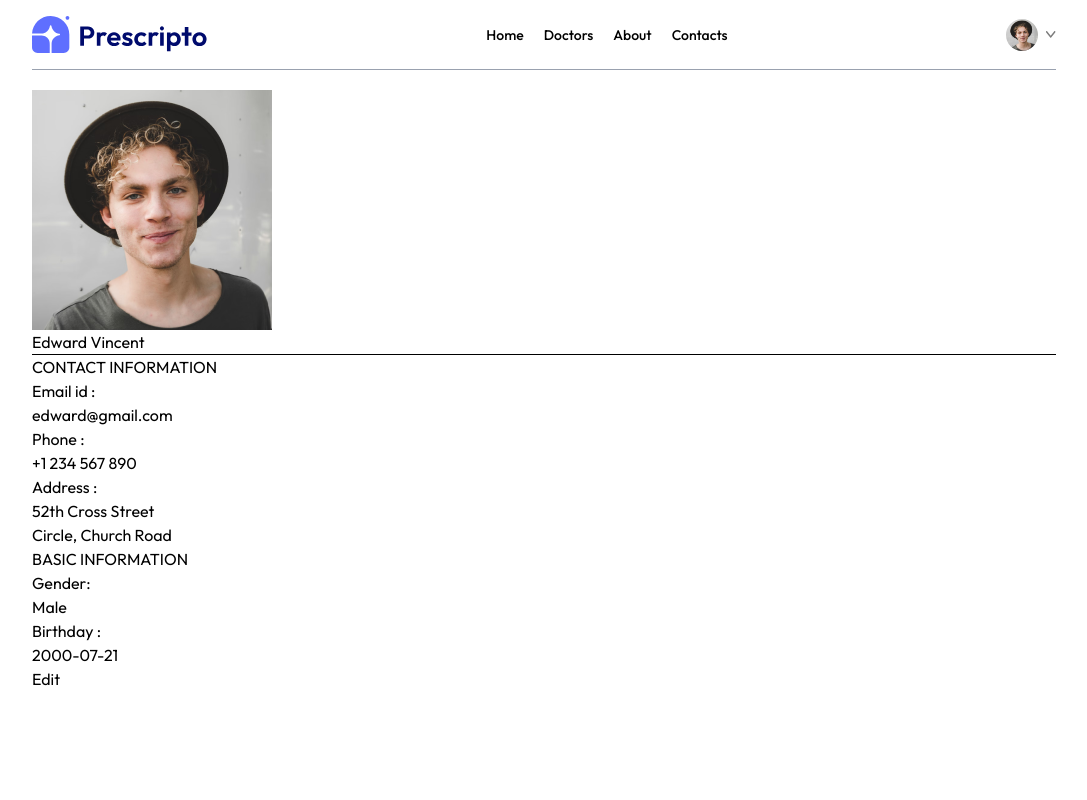
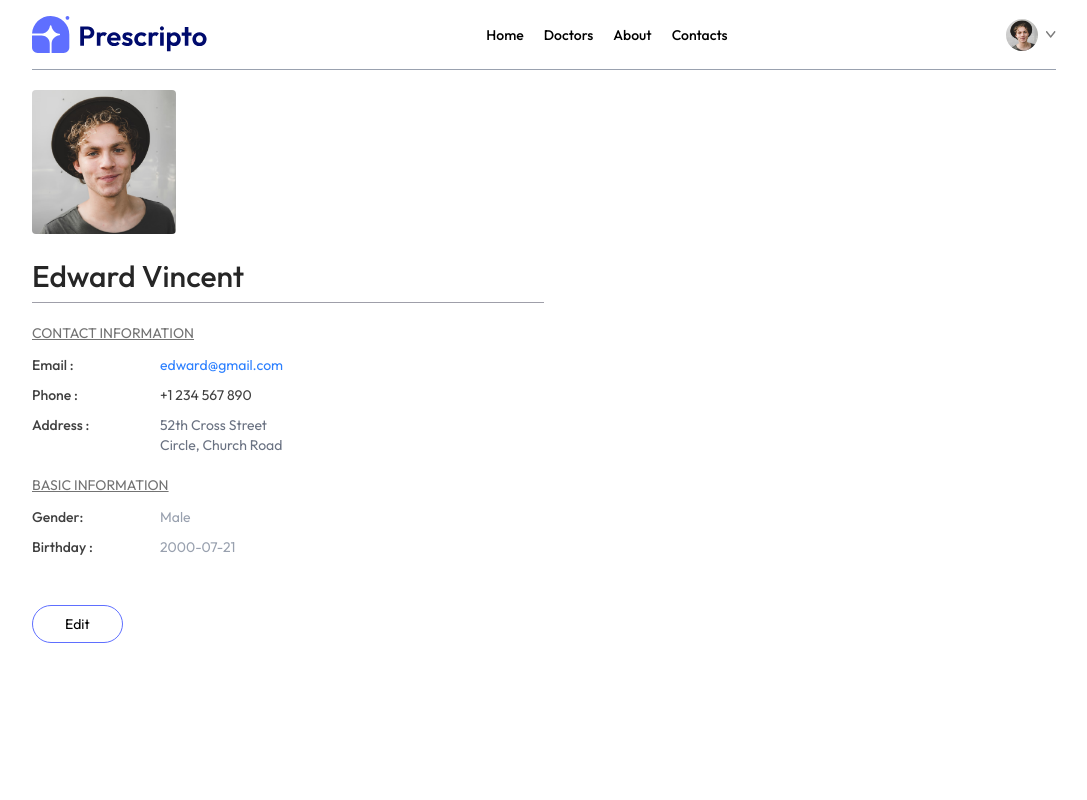
Before and after one commit to ringinrp/fe-mern-appointment, a React (Vite) app: page /profile in a window 1280 px wide. Shown: the top 800 px of the page, without its empty margins (96-1183 px from the left). Built offline with nearby package versions, Linux system fonts and the light colour scheme; the HTML template or start-up script is replaced by a standard one.

Commit message:
update: profile, myappointment

```diff
--- a/src/App.jsx
+++ b/src/App.jsx
@@ -19,7 +19,7 @@
           <Route path='/' element={<Home />} />
           <Route path='/doctors' element={<Doctors />} />
           <Route path='/doctors/:specialist' element={<Doctors />} />
-          <Route path='/appointments' element={<MyAppointments />} />
+          <Route path='/my-appointments' element={<MyAppointments />} />
           <Route path='/appointments/:docId' element={<Appointments />} />
           <Route path='/login' element={<Login />} />
           <Route path='/about' element={<About />} />
--- a/src/pages/MyAppointments.jsx
+++ b/src/pages/MyAppointments.jsx
@@ -1,8 +1,37 @@
-import React from 'react'
+import React, { useContext } from 'react'
+import { AppContext } from '../context/AppContext'
 
 const MyAppointments = () => {
+
+  const {doctors} = useContext(AppContext)
   return (
-    <div>MyAppointments</div>
+
+    <div>
+      <p className='pb-3 mt-12 font-medium text-zinc-700 border-b'>My Appointment</p>
+      <div>
+        {doctors.slice(0, 4).map((item,index) => (
+          <div className='grid grid-cols-[1fr_2fr] gap-4 sm:flex sm:gap-6 py-2 border-b' key={index}>
+            <div>
+              <img className='w-32 bg-indigo-50' src={item.image} alt=''/>
+            </div>
+            <div className='flex-1 text-sm text-zinc-600'>
+              <p className='text-neutral-800 font-semibold'>{item.name}</p>
+              <p>{item.specialist}</p>
+              <p className='text-zinc-700 font-medium mt-1'>Address : </p>
+              <p className='text-sm'>{item.address.line1}</p>
+              <p className='text-sm'>{item.address.line2}</p>
+              <p className='text-sm mt-2'><span className='text-sm font-medium text-neutral-700'>Date & Time : </span> 25, July 2024 | 8:30 PM</p>
+            </div>
+            <div></div>
+            <div className='flex flex-col gap-2 justify-end'>
+              <button className='text-sm text-stone-500 text-center sm:min-w-48 py-2 border rounded hover:text-white hover:bg-[#5f6FFF] transition-all duration-300'>Pay Online</button>
+              <button className='text-sm text-stone-500 text-center sm:min-w-48 py-2 border rounded hover:text-white hover:bg-red-600 transition-all duration-300'>Cancel Appointment</button>
+            </div>
+          </div>
+        ))}
+      </div>
+    </div>
+
   )
 }
 
--- a/src/pages/Profile.jsx
+++ b/src/pages/Profile.jsx
@@ -19,36 +19,36 @@
   const [isEdit, setIsEdit] = useState(false)
 
   return (
-    <div>
-      <img src={userData.image} alt=''/>
+    <div className='max-w-lg flex flex-col gap-2 text-sm'>
+      <img className='w-36 rounded' src={userData.image} alt=''/>
 
       {
         isEdit
-        ? <input type="text" value={userData.name} onChange={e => setUserData(prev => ({...prev, name:e.target.value}))}/>
-        : <p>{userData.name}</p>
+        ? <input className='bg-gray-50 text-3xl font-medium max-w-60 mt-4' type="text" value={userData.name} onChange={e => setUserData(prev => ({...prev, name:e.target.value}))}/>
+        : <p className='font-medium text-3xl text-neutral-800 mt-4'>{userData.name}</p>
       }
 
-      <hr/>
+      <hr className="bg-zinc-400 h-[1px] border-none"/>
       <div>
-        <p>CONTACT INFORMATION</p>
-        <div>
-          <p>Email id : </p>
-          <p>{userData.email}</p>
-          <p>Phone : </p>
+        <p className='text-neutral-500 underline mt-3'>CONTACT INFORMATION</p>
+        <div className='grid grid-cols-[1fr_3fr] gap-y-2.5 mt-3 text-neutral-700'>
+          <p className='font-medium'>Email : </p>
+          <p className='text-blue-500'>{userData.email}</p>
+          <p className='font-medium'>Phone : </p>
           {
         isEdit
         ? <input type="text" value={userData.phone} onChange={e => setUserData(prev => ({...prev, phone:e.target.value}))}/>
         : <p>{userData.phone}</p>
         }
-        <p>Address : </p>
+        <p className='font-medium'>Address : </p>
         {
           isEdit
           ? <p>
-            <input onChange={(e)=>setUserData(prev => ({...prev, address: {...prev.address, line1:e.target.value}}))} value={userData.address.line1} type='text' />
+            <input className="bg-gray-50" onChange={(e)=>setUserData(prev => ({...prev, address: {...prev.address, line1:e.target.value}}))} value={userData.address.line1} type='text' />
             <br/>
-            <input onChange={(e)=>setUserData(prev => ({...prev, address: {...prev.address, line2:e.target.value}}))} value={userData.address.line2} type='text' />
+            <input className="bg-gray-50" onChange={(e)=>setUserData(prev => ({...prev, address: {...prev.address, line2:e.target.value}}))} value={userData.address.line2} type='text' />
           </p>
-          : <p>
+          : <p className='text-gray-500'>
             {userData.address.line1}
             <br/>
             {userData.address.line2}
@@ -56,31 +56,31 @@
         }
         </div>
       </div>
-      <div>
-        <p>BASIC INFORMATION</p>
-        <div>
-          <p>Gender: </p>
+      <div >
+        <p className='text-neutral-500 underline mt-3'>BASIC INFORMATION</p>
+        <div className='grid grid-cols-[1fr_3fr] gap-y-2.5 mt-3 text-neutral-700'>
+          <p className='font-medium'>Gender: </p>
           {
             isEdit
-            ? <select onChange={(e)=> setUserData(prev => ({...prev, gender: e.target.value}))} value={userData.gender}>
+            ? <select className='max-w-20 bg-gray-100' onChange={(e)=> setUserData(prev => ({...prev, gender: e.target.value}))} value={userData.gender}>
               <option value='Male'>Male</option>
               <option value='Female'>Female</option>
             </select>
-            : <p>{userData.gender}</p>
+            : <p className='text-gray-400'>{userData.gender}</p>
           }
-          <p>Birthday : </p>
+          <p className='font-medium'>Birthday : </p>
           {
             isEdit
-            ? <input type='date' onChange={(e)=> setUserData(prev => ({...prev, dob: e.target.value}))} value={userData.dob} />
-            : <p>{userData.dob}</p>
+            ? <input className='max-w-28' type='date' onChange={(e)=> setUserData(prev => ({...prev, dob: e.target.value}))} value={userData.dob} />
+            : <p className='text-gray-400'>{userData.dob}</p>
           }
         </div>
       </div>
-          <div>
+          <div className='mt-10'>
             {
               isEdit
-              ? <button onClick={(e)=>setIsEdit(false)}>Save information</button>
-              : <button onClick={(e)=>setIsEdit(true)}>Edit</button>
+              ? <button className='border border-[#444243FF] hover:text-white hover:bg-[#5f6FFF] hover:border-none transition-all rounded-full px-8 py-2 ' onClick={(e)=>setIsEdit(false)}>Save information</button>
+              : <button className='border border-[#5f6FFF] rounded-full px-8 py-2 hover:bg-[#5f6FFF] hover:text-white transition-all' onClick={(e)=>setIsEdit(true)}>Edit</button>
             }
           </div>
     </div>
```
